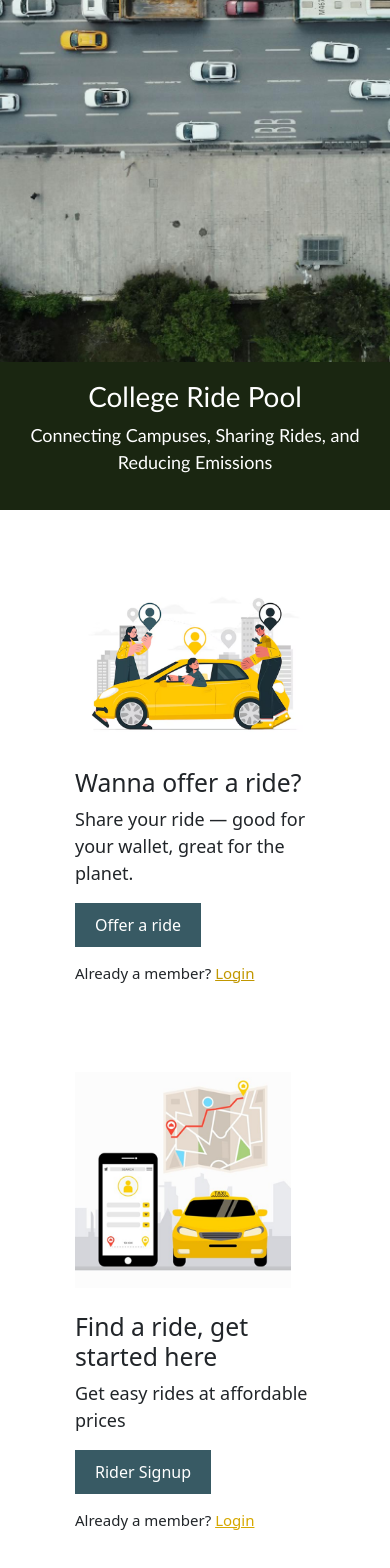
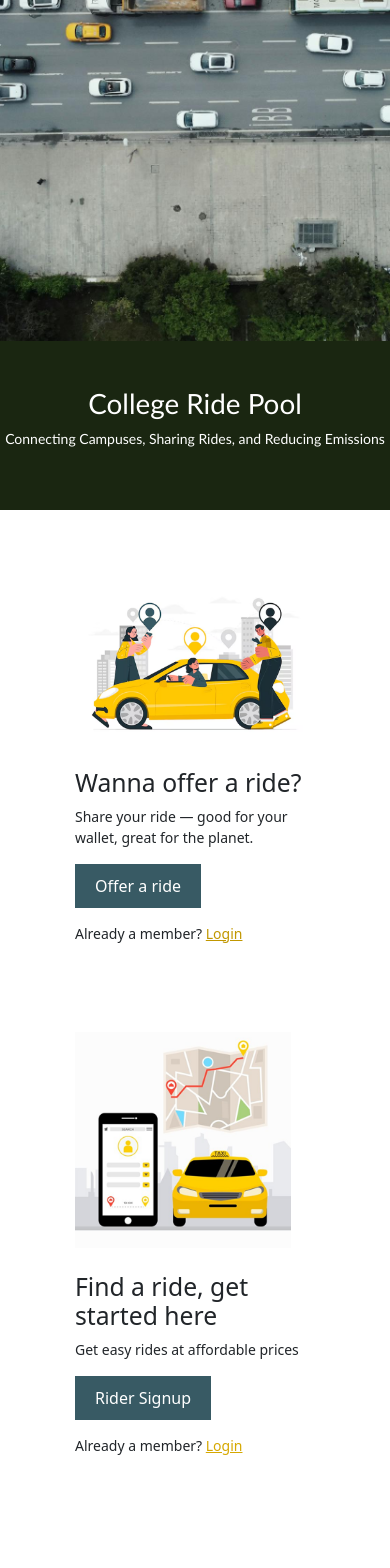
Before and after one commit to harleenkaur1343/MERN-Stack_College-Ride-Pool, a React (Create React App) app in the folder major_project/frontend/: page / in a window 390 px wide. Shown: the part 150-1718 px from the top of the page. After the commit the page ends 1672 px from the top, so only its background shows below. Built offline with nearby package versions, Linux system fonts and the light colour scheme; a web font is replaced by a local one.

Commit message:
signup responsiveness

```diff
--- a/major_project/frontend/src/components/GetStarted.css
+++ b/major_project/frontend/src/components/GetStarted.css
@@ -93,3 +93,17 @@ p {
   box-shadow: 0px 4px 6px 0px #71717180;
   transform: scale(1.02);
 }
+
+@media (max-width:768px){
+  .header-image {
+  background-position:center;
+  height: 75%;
+}
+.header-banner {
+  height: 25%;
+
+}
+p{
+  font-size:14px;
+}
+}
--- a/major_project/frontend/src/components/GetStarted.js
+++ b/major_project/frontend/src/components/GetStarted.js
@@ -26,7 +26,7 @@ const getStarted = () => {
         <br></br>
         <Container fluid className="signup_ops">
           <Row className="d-flex flex-column-reverse flex-md-row">
-            <Col md="5" className="d-flex flex-column ">
+            <Col md="5" className="d-flex flex-column">
               <h2>Wanna offer a ride?</h2>
               <p>
                 Share your ride — good for your wallet, great for the planet.
@@ -35,7 +35,7 @@ const getStarted = () => {
               <Link to="/signup_offerer" className="signup_btns offer_btn">
                 Offer a ride
               </Link>
-              <p style={{ fontSize: "15px" }}>
+              <p>
                 Already a member?{" "}
                 <span className="text-primary">
                   <Link to="/login" style={{ color: "#C19700" }}>
@@ -46,7 +46,8 @@ const getStarted = () => {
             </Col>
             <Col md="7" className="offerer_img_cont">
               <img src={offerer_sideimg}></img>
-              <br></br><br></br>
+              <br></br>
+              <br></br>
             </Col>
           </Row>
           <br></br>
@@ -55,7 +56,8 @@ const getStarted = () => {
           <Row className="d-flex ">
             <Col md="7" className="rider_img_cont">
               <img src={rider_sideimg}></img>
-              <br></br><br></br>
+              <br></br>
+              <br></br>
             </Col>
             <Col md="5" className="d-flex flex-column ">
               <h2>Find a ride, get started here</h2>
@@ -65,7 +67,7 @@ const getStarted = () => {
                 Rider Signup
               </Link>
 
-              <p style={{ fontSize: "15px" }}>
+              <p>
                 Already a member?{" "}
                 <span className="text-primary">
                   <Link to="/login" style={{ color: "#d6a801ff" }}>
--- a/major_project/frontend/src/components/Login.js
+++ b/major_project/frontend/src/components/Login.js
@@ -119,7 +119,7 @@ To update the state of form, we can write a simple function:
           noValidate
           onSubmit={handleSubmit}
           className="signup_form"
-          style={{ width: "450px" }}
+
         >
           <h3>Sign In</h3>
           <br></br>
--- a/major_project/frontend/src/components/UserAuth.css
+++ b/major_project/frontend/src/components/UserAuth.css
@@ -49,3 +49,9 @@ label {
   padding: 12px;
   width: 100%;
 }
+
+@media (max-width:768px){
+  .signup_form{
+    width:90%;
+  }
+}
```
